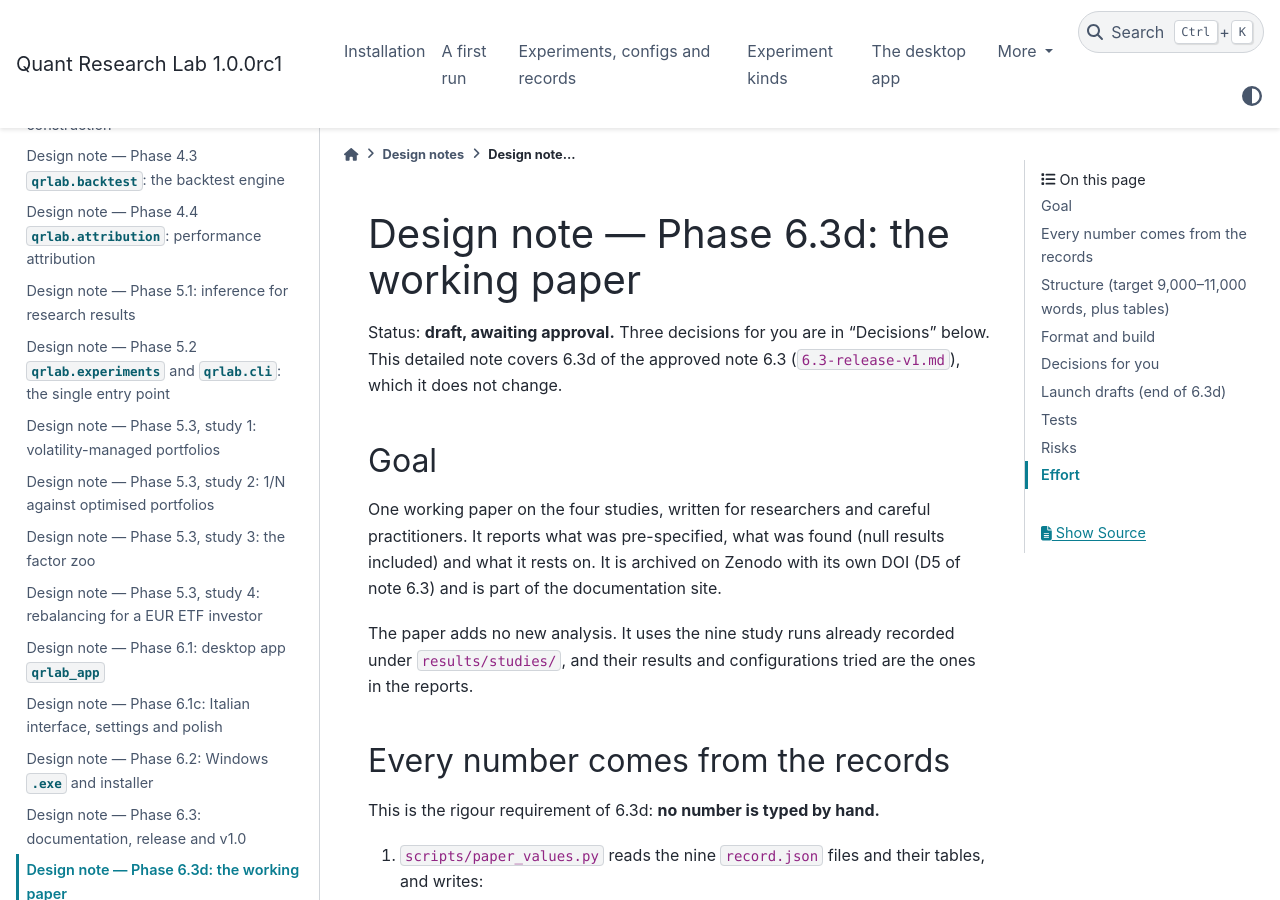
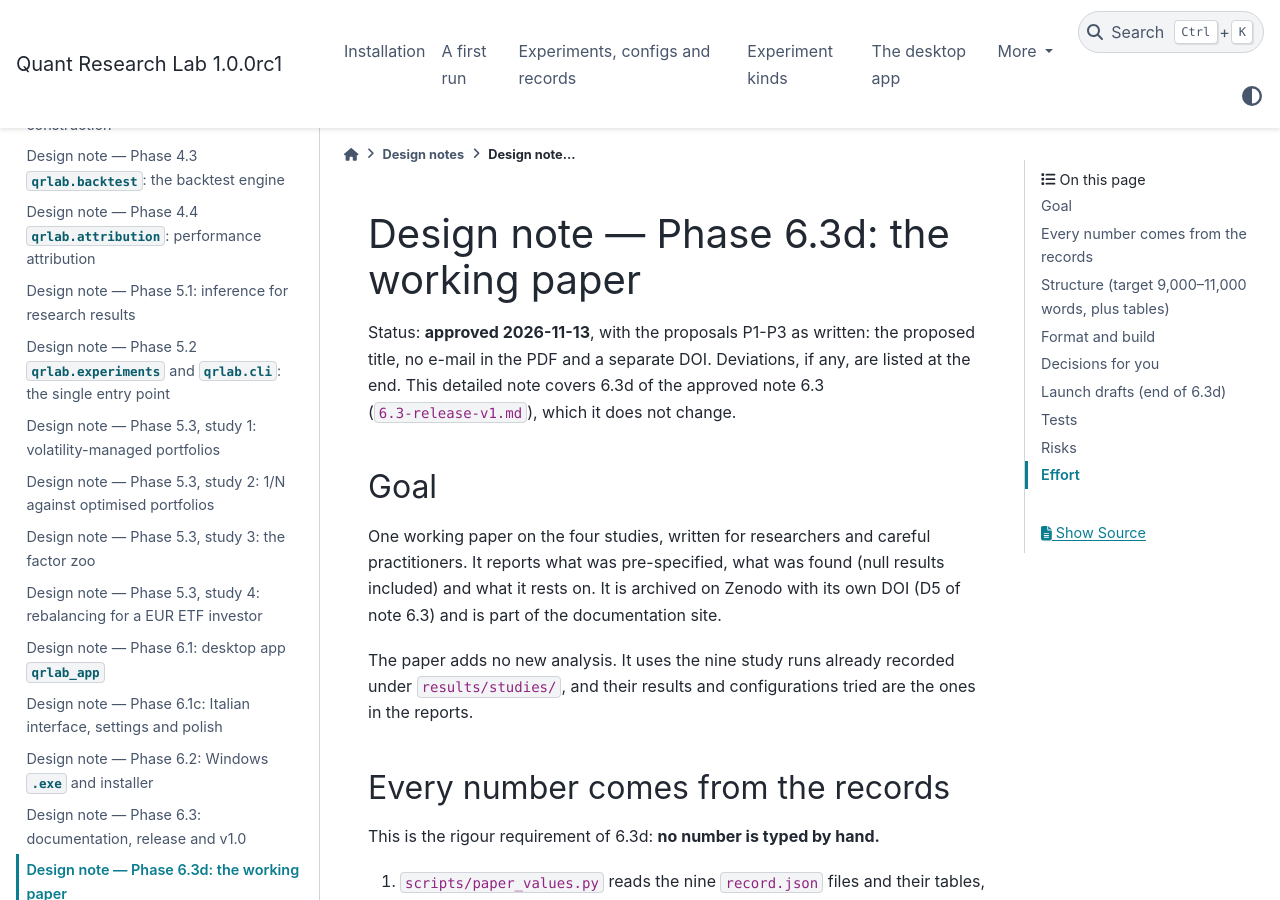
Before and after one commit to alessandroszn/quant-research-lab, a Sphinx documentation site: the page built from docs/design/6.3d-working-paper.md, in a window 1280 px wide and 900 px high. Built offline with Sphinx 7.4.7 and the PyData theme 0.15.4, drawn with Linux system fonts in a browser that asks for light colours.

Commit message:
docs: mark the 6.3d design note approved
Co-Authored-By: Claude Opus 5.5 <noreply@anthropic.com>

```diff
--- a/docs/design/6.3d-working-paper.md
+++ b/docs/design/6.3d-working-paper.md
@@ -1,6 +1,7 @@
 # Design note — Phase 6.3d: the working paper
 
-Status: **draft, awaiting approval.** Three decisions for you are in "Decisions" below. This
+Status: **approved 2026-11-13**, with the proposals P1-P3 as written: the proposed title, no
+e-mail in the PDF and a separate DOI. Deviations, if any, are listed at the end. This
 detailed note covers 6.3d of the approved note 6.3 (`6.3-release-v1.md`), which it does not
 change.
 
```
